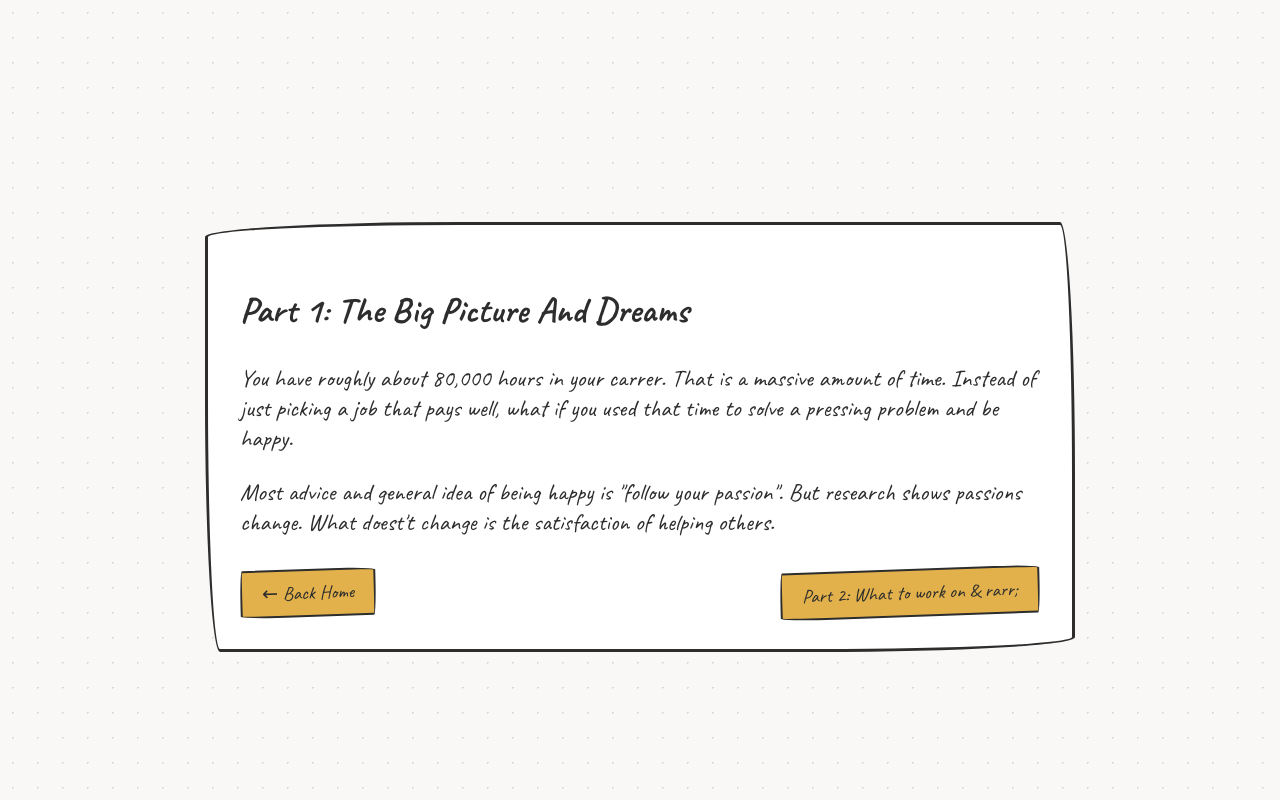
After one commit to Dixit106/BETHEMYSTIC, a Flask app: page /part1 in a window 1280 px wide. The commit adds this page. Run offline with Flask 3, Linux system fonts and the light colour scheme.

Commit message:
adding route to app.py for part1.html which is new webpage and adding content to part1.html

```diff
--- a/app.py
+++ b/app.py
@@ -6,5 +6,10 @@ app = Flask(__name__)
 def home():
     return render_template('index.html')
 
+#New route for part 1
+@app.route('/part1')
+def part1():
+    return render_template('part1.html')
+
 if __name__ == '__main__':
     app.run(debug=True)
--- a/static/css/style.css
+++ b/static/css/style.css
@@ -121,3 +121,22 @@ scale(1.05);
 html {
     scroll-behavior: smooth;
 }
+
+a.sketch-button {
+    text-decoration:none;
+    display: inline-block;
+}
+
+.article-card{
+    max-width: 800px;
+}
+
+.nav-buttons {
+    display: flex;
+    justify-content: space-between;
+    margin-top: 2rem;
+}
+
+.nav-btn{
+    font-size: 1.2rem;
+}
--- a/templates/index.html
+++ b/templates/index.html
@@ -16,6 +16,8 @@
     <path fill="#2D2D2D" fill-opacity="1" d="M0,64L48,106.7C96,149,192,235,288,245.3C384,256,480,192,576,149.3C672,107,768,85,864,112C960,139,1056,213,1152,218.7C1248,224,1344,160,1392,128L1440,96L1440,0L1392,0C1344,0,1248,0,1152,0C1056,0,960,0,864,0C768,0,672,0,576,0C480,0,384,0,288,0C192,0,96,0,48,0L0,0Z"></path>
 </svg>
 
+
+
     <main class="container">
         <header>
             <h1>BE THE <span class="highlight">MYSTIC</span></h1>
@@ -27,8 +29,7 @@
             <h2>Your Journey Starts Here</h2>
 
             <p>Most carrer guide ask what passions what hobbies do you have.Is that right perhaps is that wrong perhaps</p>
-            <button class="sketch-button">Begin</button>
-        </section>
+            <a href="{{ url_for('part1') }}" class="sketch-button" style="text-decoration: none; display: inline-block;">Begin</a>
 
 
         <div class="color-blob blob-right"></div>
--- /dev/null
+++ b/templates/part1.html
@@ -0,0 +1,42 @@
+<!DOCTYPE html>
+<html lang="en">
+<head>
+    <meta charset="UTF-8">
+    <meta name="viewport" content="width=device-width, initial-scale=1.0">
+    <title>Part1</title>
+
+    <link rel="preconnect" href="https://fonts.googleapis.com">
+    <link rel="preconnect" href="https://fonts.gstatic.com" crossorigin>
+    <link href="https://fonts.googleapis.com/css2?family=Caveat:wght@400;700&display=swap" rel="stylesheet">
+   <link rel="stylesheet" href="{{ url_for('static', filename='css/style.css') }}">
+</head>
+<body>
+
+    <div id="cursor-follower"></div>
+
+    <main class="container">
+
+        <section class="sketch-card article-card">
+
+            <h2>Part 1: The Big Picture And Dreams</h2>
+
+            <p>You have roughly about 80,000 hours in your carrer. That is a massive
+                amount of time. Instead of just picking a job that pays well,
+                what if you used that time to solve a pressing problem and be happy.
+            </p>
+
+            <p>Most advice and general idea of being happy is "follow your passion".
+                But research shows passions change. What doest't change is the satisfaction of helping others.
+            </p>
+
+            <div class="nav-buttons">
+                <a href="{{ url_for('home') }}" class="sketch-button nav-btn">&larr; Back Home</a>
+                <a href="#" class="sketch-button nav-btn">Part 2: What to work on & rarr;</a>
+            </div>
+
+        </section>
+    </main>
+
+    <script src="{{ url_for('static', filename='js/script.js') }}"></script>
+</body>
+</html>
```
